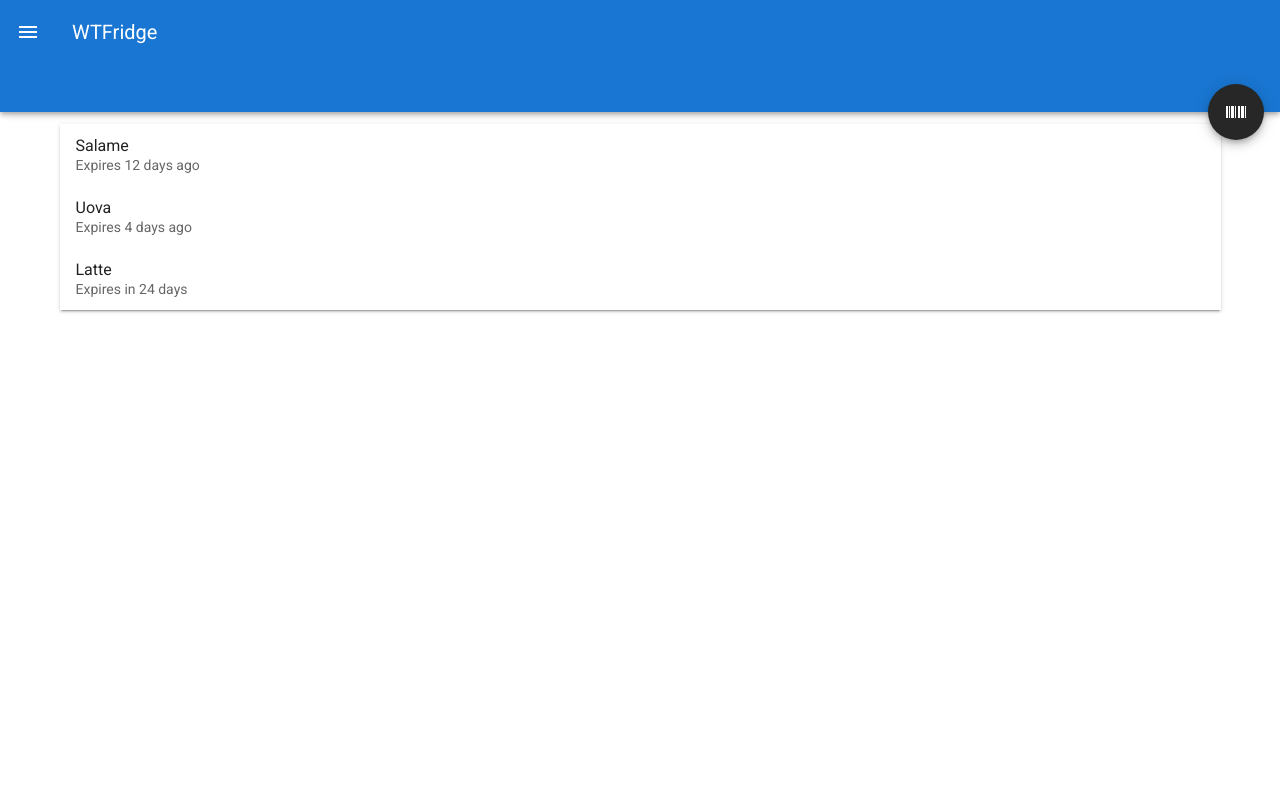
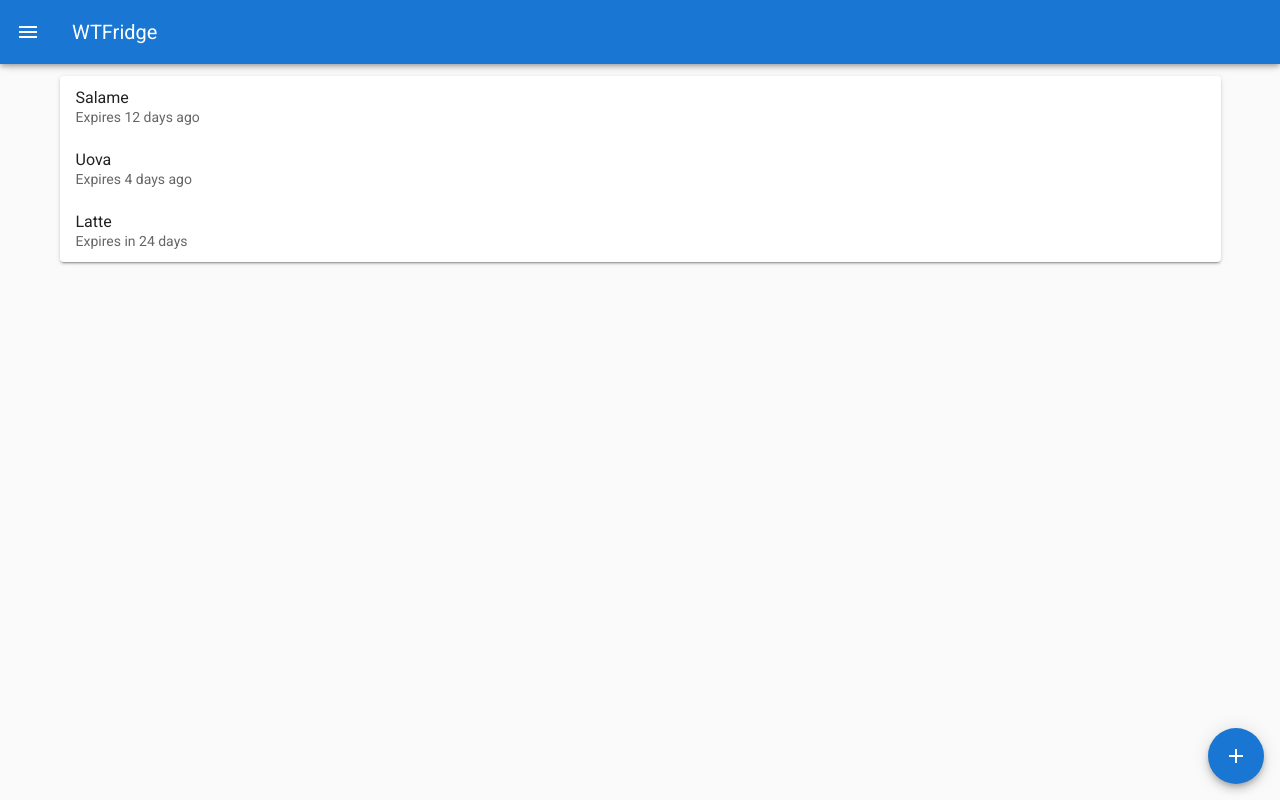
Before and after one commit to matita/wtfridge, a Vue app: page / in a window 1280 px wide. Built offline with nearby package versions, Linux system fonts and the light colour scheme.

Commit message:
Add menu

```diff
--- a/src/App.vue
+++ b/src/App.vue
@@ -4,25 +4,30 @@
       <v-app-bar-nav-icon></v-app-bar-nav-icon>
 
       <v-toolbar-title>WTFridge</v-toolbar-title>
-
-      <template v-slot:extension>
-        <v-btn fab bottom right absolute @click="scanning = !scanning">
-          <v-icon v-if="!scanning">mdi-barcode</v-icon>
-          <v-icon v-if="scanning">mdi-stop</v-icon>
-        </v-btn>
-      </template>
     </v-app-bar>
 
-    <v-main>
+    <v-main class="grey lighten-5">
       <v-container>
-        <scanner-list v-if="scanning"/>
-        <ProductsList :products="products" />
+        <v-row v-if="scanning">
+          <v-col>
+            <scanner-list/>
+          </v-col>
+        </v-row>
+
+        <v-row>
+          <v-col>
+            <ProductsList :products="products" />
+          </v-col>
+        </v-row>
+
+        <AddMenu @add-click="onAddClick" @mic-click="onMicClick" @scan-click="onScanClick" />
       </v-container>
     </v-main>
   </v-app>
 </template>
 
 <script>
+import AddMenu from './components/AddMenu.vue';
 import ProductsList from './components/ProductsList.vue';
 import ScannerList from './components/ScannerList.vue';
 
@@ -32,9 +37,11 @@ export default {
   components: {
     ProductsList,
     ScannerList,
+    AddMenu,
   },
 
   data: () => ({
+    fab: false,
     scanning: false,
     products: [
       {
@@ -49,5 +56,24 @@ export default {
       }
     ].sort((a,b) => a.expireDate.getTime() - b.expireDate.getTime())
   }),
+
+  methods: {
+    onAddClick: function() {
+      console.log('add click');
+    },
+
+    onMicClick: function() {
+      console.log('mic click');
+    },
+
+    onScanClick: function() {
+      console.log('scan click');
+      this.scanning = !this.scanning;
+    },
+  },
 };
 </script>
+
+<style scoped>
+
+</style>
--- /dev/null
+++ b/src/components/AddMenu.vue
@@ -0,0 +1,47 @@
+<template>
+  <v-speed-dial class="speed-dial" v-model="fab" direction="top" transition="slide-y-reverse-transition" fixed right bottom>
+    <template v-slot:activator>
+      <v-btn fab primary dark color="primary" @click="onAddClick">
+        <v-icon>mdi-plus</v-icon>
+      </v-btn>
+    </template>
+
+    <v-btn fab small @click="onMicClick">
+      <v-icon>mdi-microphone</v-icon>
+    </v-btn>
+
+    <v-btn fab small @click="onScanClick">
+      <v-icon>mdi-barcode</v-icon>
+    </v-btn>
+  </v-speed-dial>
+</template>
+
+<script>
+export default {
+  data: () => ({
+    fab: false
+  }),
+
+  methods: {
+    onAddClick: function() {
+      if (!this.fab) {
+        return;
+      }
+
+      this.$emit('add-click');
+    },
+
+    onMicClick: function() {
+      this.$emit('mic-click');
+    },
+
+    onScanClick: function() {
+      this.$emit('scan-click');
+    }
+  },
+}
+</script>
+
+<style>
+
+</style>
--- a/src/components/ProductsList.vue
+++ b/src/components/ProductsList.vue
@@ -1,5 +1,5 @@
 <template>
-  <v-card class="mx-auto" tile>
+  <v-card>
     <Product v-for="(product, i) in products" :key="i" :product="product" />
   </v-card>
 </template>
```
